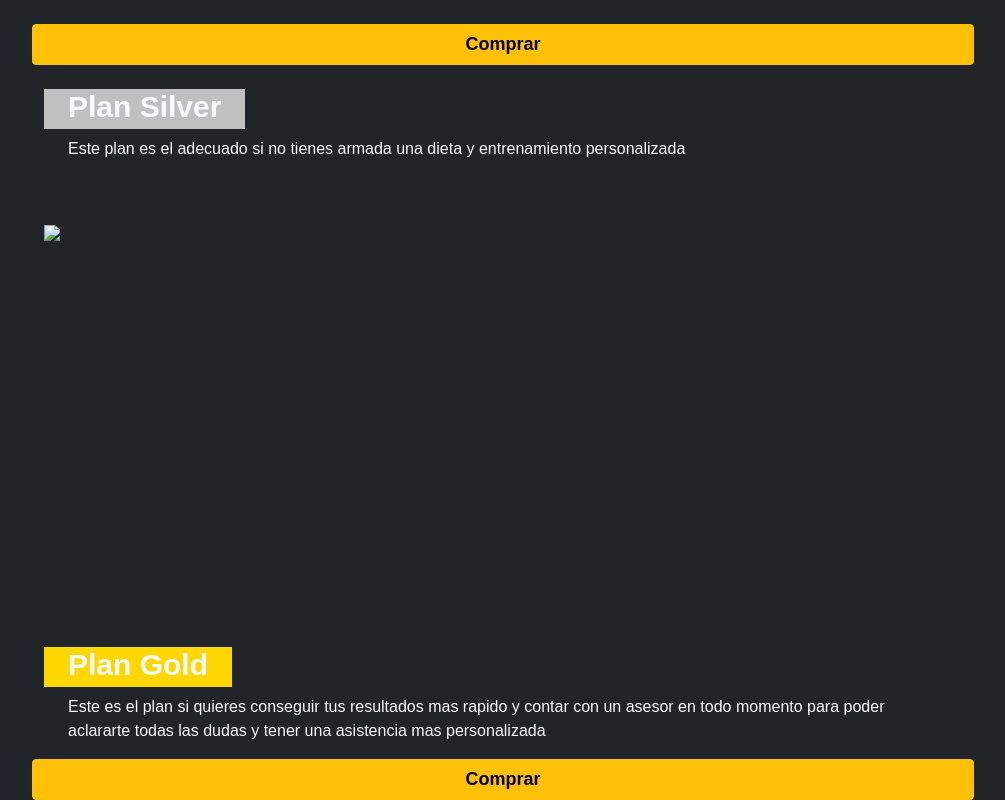
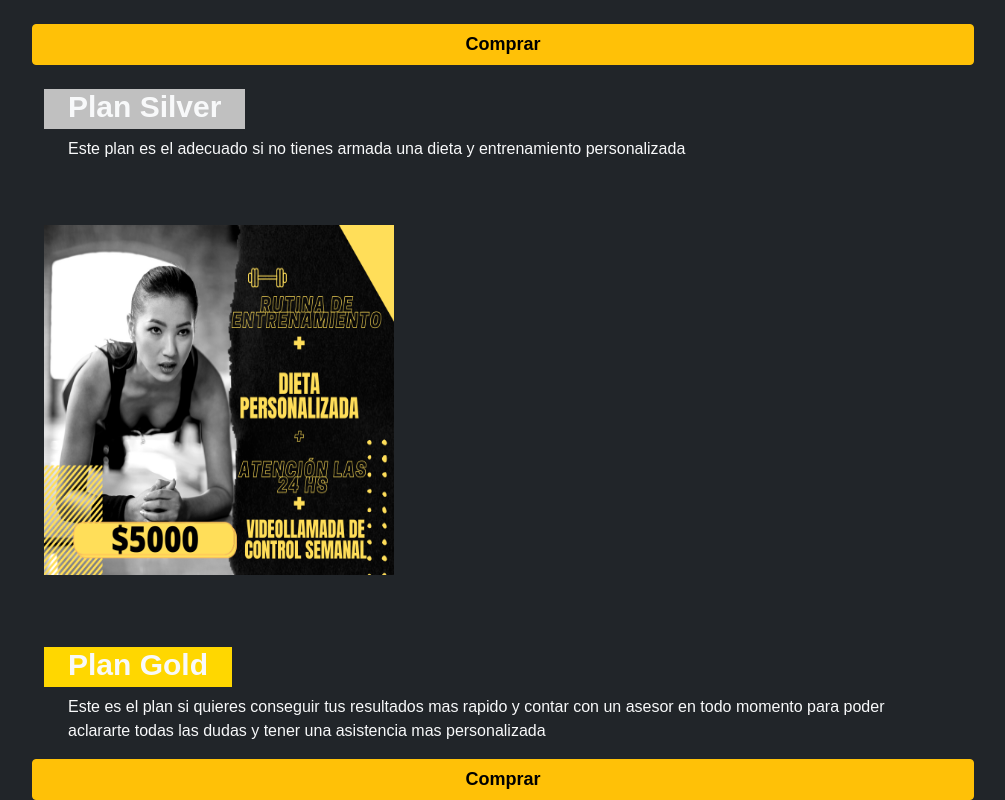
Before and after one commit to omolinas2002/Healthy-Bodyness, a plain HTML site: page pages/planes.html in a window 1280 px wide. Shown: the part 1142-1942 px from the top of the page, without its empty margins (137-1142 px from the left). Drawn offline with nearby package versions, Linux system fonts and the light colour scheme.

Commit message:
Se arreglaron las 3 imagenes de planes.html

```diff
--- a/pages/planes.html
+++ b/pages/planes.html
@@ -84,8 +84,8 @@
                     personalizada</p>
             </div>
             <div class="col-lg-6 col-md-12 col-sm-12 d-flex  my-5 icono-wrap">
-                <img src="./Imagenes/post-de-facebook-tiempo-de-ejercicio-gym-fitness-negro-amarillo (1).png"
-                    alt="plan3" width="350" height="350">
+                <img src="/Imagenes/post-de-facebook-tiempo-de-ejercicio-gym-fitness-negro-amarillo.png" alt="plan3"
+                    width="350" height="350">
             </div>
             <div>
                 <h3 class=" text-light  mt-4 px-4 pb-1" id="plan__gold">Plan Gold</h3>
```
Also changed, not shown: Imagenes/post-de-facebook-tiempo-de-ejercicio-gym-fitness-negro-amarillo.png (renamed from Imagenes/post-de-facebook-tiempo-de-ejercicio-gym-fitness-negro-amarillo (1).png).
